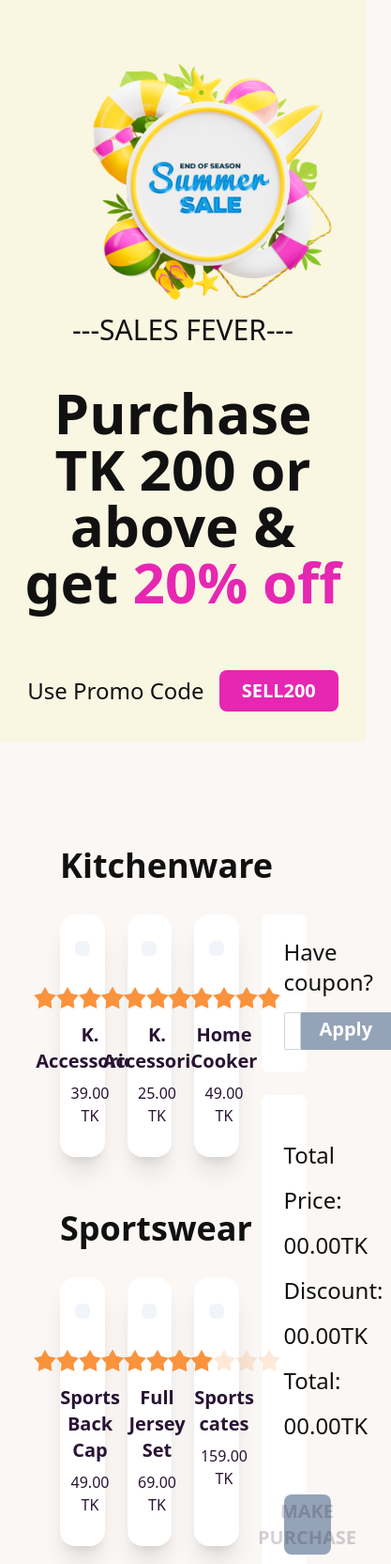
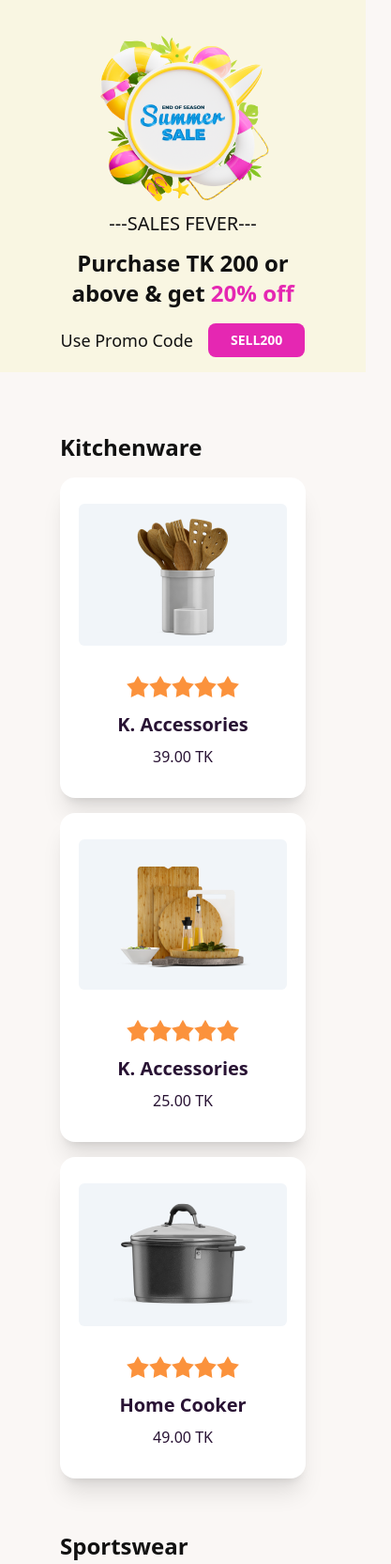
Before and after one commit to Mazharul-Islam-2046/summerSale, a plain HTML site: page index.html in a window 390 px wide. Shown: the top 1664 px of the page at 94% size, 417 px wide, since content can reach past the window. Drawn offline with nearby package versions, Linux system fonts and the light colour scheme.

Commit message:
Mobile and Tab Responsive

```diff
--- a/index.html
+++ b/index.html
@@ -32,27 +32,27 @@
 		<header class="max-w-[1440px] mx-auto bg-hero-bg">
 			<!-- Hero Section -->
 			<section
-				class="bg-hero-bg max-w-[1280px] mx-auto pt-12 pb-8 px-6 lg:px-12 flex flex-col-reverse justify-center items-center lg:flex-row"
+				class="bg-hero-bg max-w-[1280px] mx-auto pt-6 pb-4 px-6 lg:px-12 flex flex-col-reverse justify-center items-center lg:flex-row md:pt-6 md:pb-6 lg:pt-12 lg:pb-8"
 			>
 				<!-- Hero Content -->
 				<div class="flex flex-col items-center flex-1">
-					<p class="text-primary-font-color text-3xl font-medium uppercase">
+					<p class="text-primary-font-color text-xl font-medium uppercase md:pt-4 md:text-2xl lg:text-3xl">
 						---Sales Fever---
 					</p>
 					<h1
-						class="text-center text-6xl font-bold text-primary-font-color mt-10 mb-16"
+						class="text-center text-2xl font-bold text-primary-font-color mt-3 mb-4 md:mt-6 md:mb-8 md:text-4xl lg:mt-10 lg:mb-16  lg:text-6xl"
 					>
 						Purchase TK 200 or <br />above & get
 						<span class="text-primary-color">20% off</span>
 					</h1>
 					<div class="flex justify-center items-center gap-x-4">
-						<p class="text-primary-font-color text-2xl font-medium">
+						<p class="text-primary-font-color text-lg font-medium md:text-xl lg:text-2xl">
 							Use Promo Code
 						</p>
 						<button
 							id="sell200Btn"
 							onclick="sell200Btn()"
-							class="bg-primary-color text-white text-xl font-semibold rounded-lg py-2 px-6 hover:bg-blue-500"
+							class="bg-primary-color text-white text-sm font-semibold rounded-lg py-2 px-6 hover:bg-blue-500 md:text-lg lg:text-xl"
 						>
 							SELL200
 						</button>
@@ -60,25 +60,25 @@
 				</div>
 
 				<!-- Hero Img -->
-				<div class="flex justify-end items-center flex-1">
-					<img src="images/Summer1.png" alt="Hero Image" class="w-10/12" />
+				<div class="flex justify-center items-center flex-1 lg:justify-end">
+					<img src="images/Summer1.png" alt="Hero Image" class="w-7/12 md:w-8/12 lg:w-10/12" />
 				</div>
 			</section>
 		</header>
-		<main class="max-w-[1440px] mx-auto pt-28">
+		<main class="max-w-[1440px] mx-auto pt-16 md:pt-20 lg:pt-28">
 			<!-- Shopping Section -->
-			<section class="grid grid-cols-4 mx-auto px-16 pb-24 gap-x-6">
+			<section class="grid grid-cols-1 mx-auto px-16 pb-24 gap-x-6 md:grid-cols-2 lg:grid-cols-4">
 				<!-- Cards section Container -->
-				<div class="flex flex-col gap-y-14 col-span-3">
+				<div class="flex flex-col gap-y-14 lg:col-span-3">
 					<!-- section 1 -->
 					<div>
 						<!-- Section Heading -->
-						<h2 class="text-4xl text-primary-font-color font-semibold mb-8">
+						<h2 class="text-2xl text-primary-font-color font-semibold mb-4 md:text-3xl lg:mb-8 lg:text-4xl">
 							Kitchenware
 						</h2>
 
 						<!-- Card Container -->
-						<div class="grid grid-cols-3 gap-x-6">
+						<div class="grid grid-cols-1 gap-y-4 lg:gap-x-6 lg:grid-cols-3">
 							<!-- card 1 -->
 							<div
 								onclick="cardClick(this)"
@@ -243,12 +243,12 @@
 					<div>
 						<div>
 							<!-- Section Heading -->
-							<h2 class="text-4xl text-primary-font-color font-semibold mb-8">
+							<h2 class="text-2xl text-primary-font-color font-semibold mb-4 md:text-3xl lg:mb-8 lg:text-4xl">
 								Sportswear
 							</h2>
 
 							<!-- Card Container -->
-							<div class="grid grid-cols-3 gap-x-6">
+							<div class="grid grid-cols-1 gap-y-4 lg:gap-x-6 lg:grid-cols-3">
 								<!-- card 1 -->
 								<div
 									onclick="cardClick(this)"
@@ -413,8 +413,8 @@
 				<!-- Cart Container -->
 				<div class="flex flex-col gap-6">
 					<!-- Coupon Input -->
-					<div class="p-6 bg-white rounded-lg mt-[72px]">
-						<h3 class="text-2xl text-primary-font-color font-medium mb-4">
+					<div class="p-6 bg-white rounded-lg mt-[52px] lg:mt-[72px]">
+						<h3 class="text-lg text-primary-font-color font-medium mb-4 md:text-xl lg:text-2xl">
 							Have coupon?
 						</h3>
 						<div class="flex">
@@ -427,7 +427,7 @@
 							<button
 								id="couponApply"
 								onclick="couponApply()"
-								class="px-5 pt-1 pb-2 bg-primary-color hover:bg-black text-white text-xl font-semibold disabled:hover:bg-slate-400 disabled:bg-slate-400"
+								class="px-5 pt-1 pb-2 bg-primary-color hover:bg-black text-white text-sm font-semibold disabled:hover:bg-slate-400 disabled:bg-slate-400 md:text-lg lg:text-xl"
 								disabled
 							>
 								Apply
@@ -437,11 +437,11 @@
 					<div class="p-6 bg-white rounded-lg">
 						<ol
 							id="itemList"
-							class="text-primary-font-color text-2xl font-medium leading-[48px] pb-4"
+							class="text-primary-font-color text-lg font-medium leading-[48px] pb-6 md:text-xl md:leading-[48px] lg:leading-[48px] lg:text-2xl"
 						></ol>
 						<hr id="hiddenHr" class="hidden pb-4" />
 						<div
-							class="text-primary-font-color text-2xl font-medium leading-[48px]"
+							class="text-primary-font-color text-lg font-medium leading-[48px] md:text-xl md:leading-[48px] lg:leading-[48px] lg:text-2xl"
 						>
 							<p>Total Price: <span id="totalPrice">00.00</span>TK</p>
 							<p>Discount: <span id="discount">00.00</span>TK</p>
@@ -450,7 +450,7 @@
 						<hr class="my-6" />
 						<button
 							id="purchase"
-							class="btn w-full bg-primary-color rounded-lg btn-lg hover:bg-black text-white text-xl font-semibold disabled:hover:bg-slate-400 disabled:bg-slate-400"
+							class="btn w-full bg-primary-color rounded-lg btn-lg hover:bg-black text-white text-sm font-semibold disabled:hover:bg-slate-400 disabled:bg-slate-400 md:text-lg lg:text-xl"
 							onclick="my_modal_1.showModal()"
 							disabled
 						>
@@ -459,13 +459,13 @@
 						<dialog id="my_modal_1" class="modal">
 							<form method="dialog" class="modal-box flex flex-col justify-center items-center py-16">
 								<img src="images/congo.png" alt="">
-								<h3 class="font-bold text-5xl text-primary-font-color">Congratulations</h3>
-								<p class="py-6 text-xl">
+								<h3 class="font-bold text-xl text-primary-font-color md:text-3xl lg:text-5xl">Congratulations</h3>
+								<p class="py-2 text-sm md:py-3 md:text-lg lg:text-xl lg:py-6">
 									Your Purchase the product
 								</p>
 								<div class="modal-action">
 									<!-- if there is a button in form, it will close the modal -->
-									<button onclick="onHomePage()" class="btn px-14 text-lg bg-primary-color text-white rounded-lg">Go Home</button>
+									<button onclick="onHomePage()" class="btn px-14 text-sm bg-primary-color text-white rounded-lg md:text-lg lg:text-lg">Go Home</button>
 								</div>
 							</form>
 						</dialog>
```
